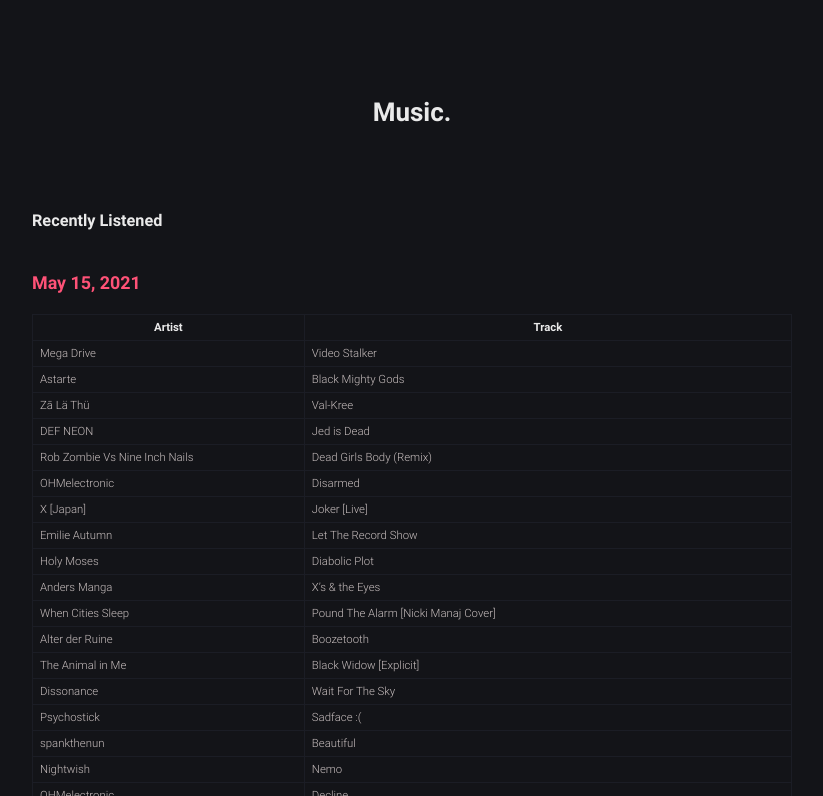
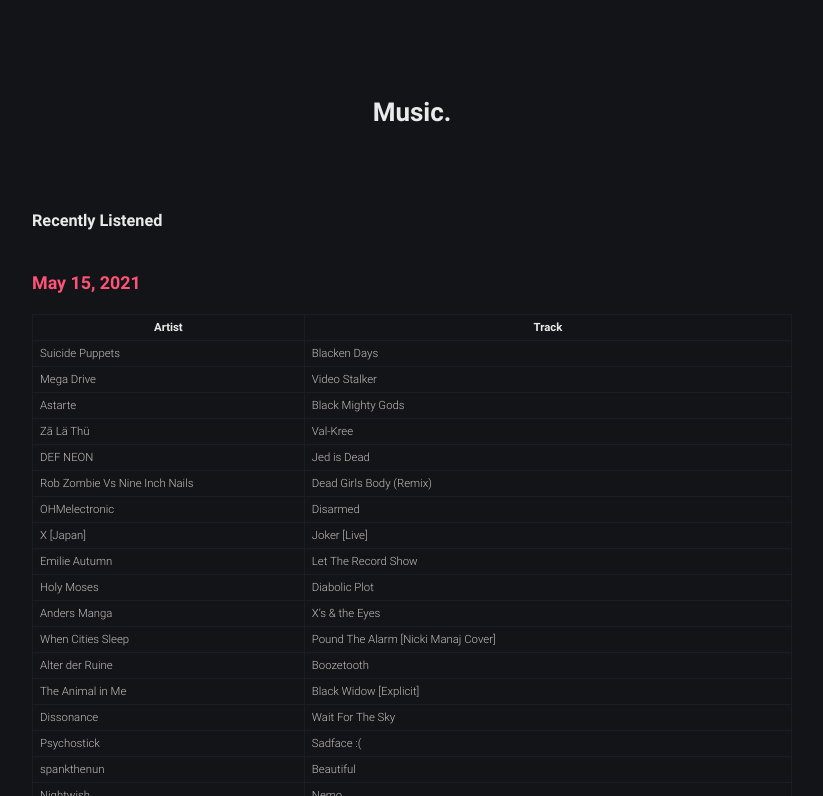
Before and after one commit to robert-marshall/xyz, a Jekyll site: the page built from music.md, in a window 1280 px wide and 900 px high, cut to the strip 104-900 px from the top of the window. Shown: the whole strip, without its empty margins (228-1051 px from the left). Built offline with Jekyll 4.4.1, drawn with Linux system fonts in a browser that asks for light colours.

Commit message:
It Compiles! 50 Points For Gryffindor.

```diff
--- a/music.md
+++ b/music.md
@@ -11,6 +11,7 @@
 
 | Artist | Track |
 |--------|-------|
+Suicide Puppets | Blacken Days
 Mega Drive | Video Stalker
 Astarte | Black Mighty Gods
 Zā Lä Thü | Val-Kree
```
